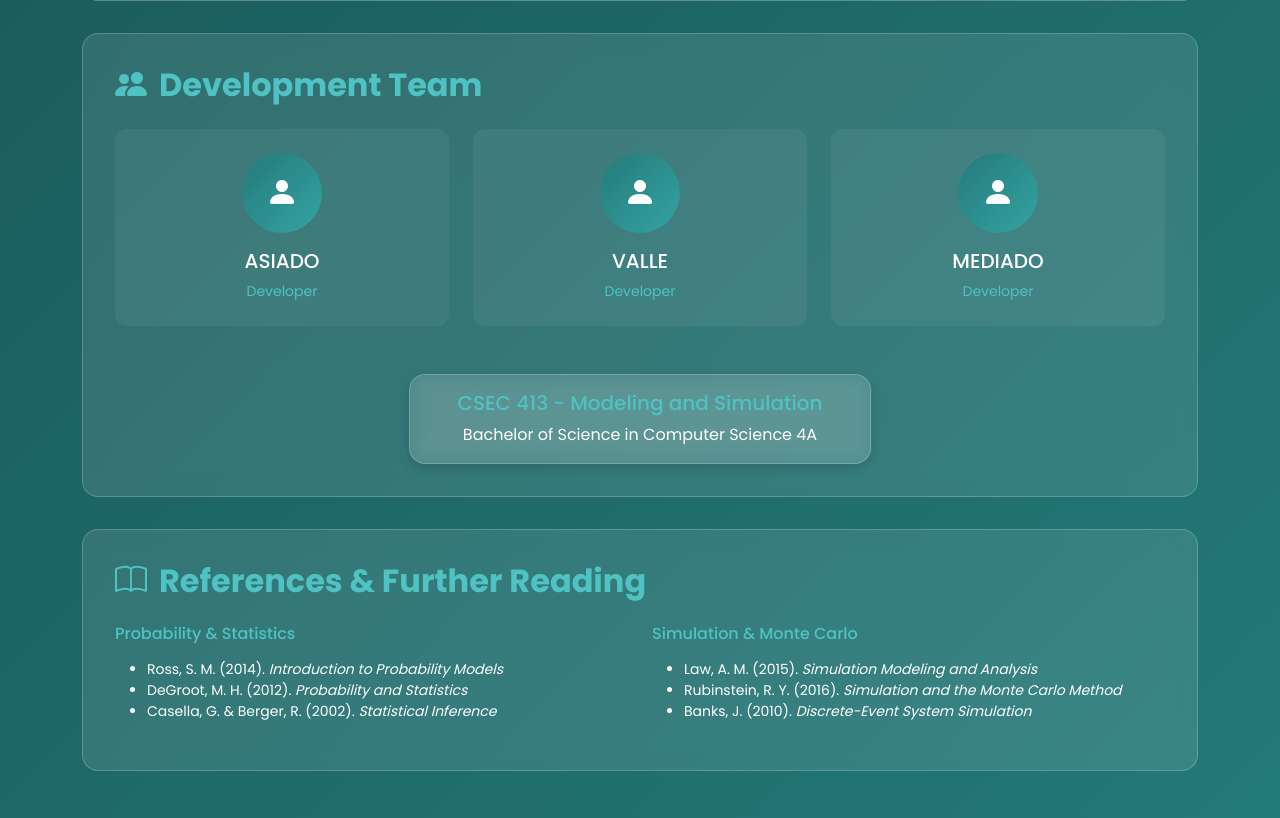
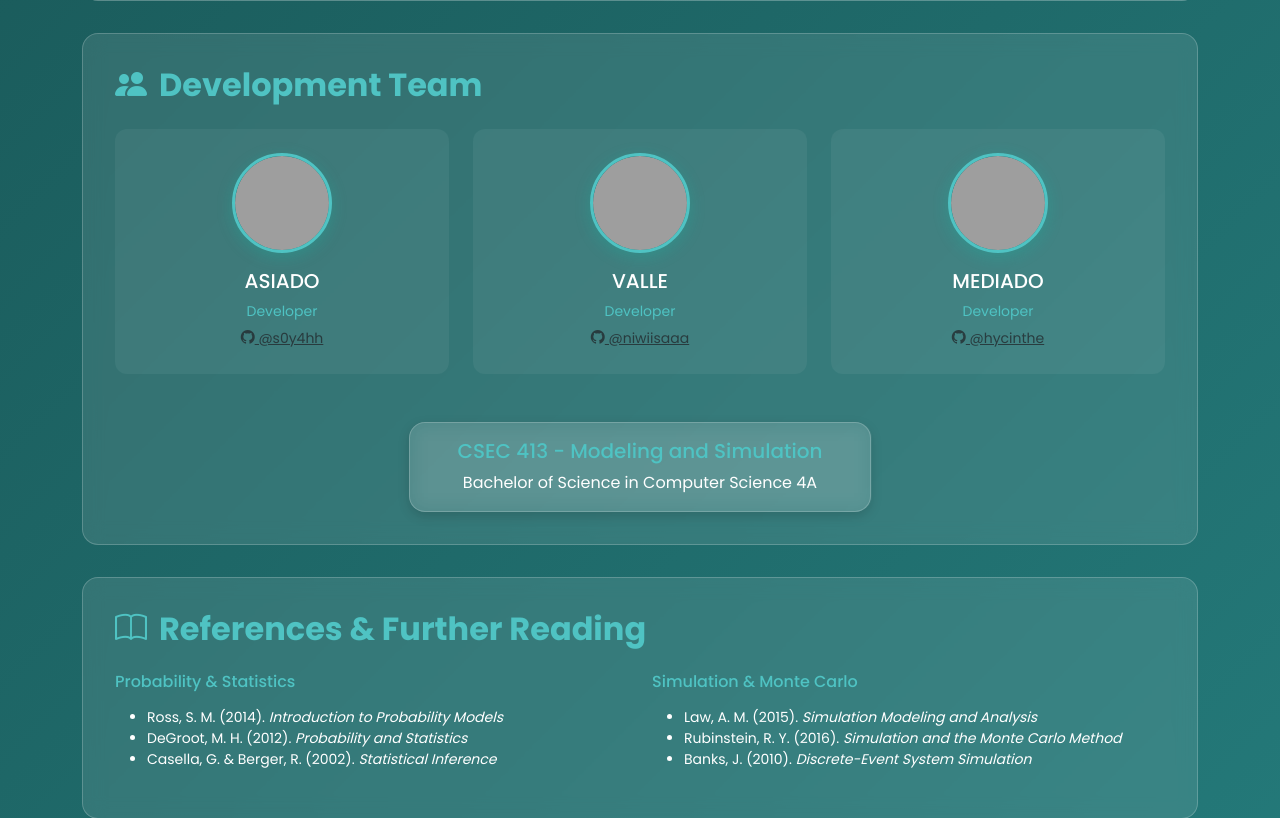
Before and after one commit to s0y4hh/Roll_Quest, a Flask app: page /about/ in a window 1280 px wide. Shown: the part 2652-3470 px from the top of the page. Run offline with Flask 3, Linux system fonts and the light colour scheme; some libraries are stand-ins or nearby versions; grey boxes are pictures that could not be loaded.

Commit message:
Update team profiles with GitHub avatars and circular frame styling

```diff
--- a/app/static/css/style.css
+++ b/app/static/css/style.css
@@ -796,8 +796,8 @@ body {
 }
 
 .team-member-avatar {
-    width: 80px;
-    height: 80px;
+    width: 100px;
+    height: 100px;
     background: linear-gradient(135deg, var(--primary-main) 0%, var(--primary-light) 100%);
     border-radius: 50%;
     display: flex;
@@ -806,6 +806,16 @@ body {
     margin: 0 auto 1rem;
     font-size: 2rem;
     color: var(--text-light);
+    overflow: hidden;
+    border: 3px solid var(--primary-lighter);
+    box-shadow: 0 4px 15px rgba(20, 184, 166, 0.3);
+}
+
+.team-member-avatar img {
+    width: 100%;
+    height: 100%;
+    object-fit: cover;
+    border-radius: 50%;
 }
 
 .formula-box {
--- a/app/templates/about.html
+++ b/app/templates/about.html
@@ -246,28 +246,37 @@
                 <div class="col-md-4 mb-4">
                     <div class="team-member">
                         <div class="team-member-avatar">
-                            <i class="bi bi-person-fill"></i>
+                            <img src="https://github.com/s0y4hh.png" alt="ASIADO">
                         </div>
                         <h5>ASIADO</h5>
-                        <p class="text-teal small mb-0">Developer</p>
+                        <p class="text-teal small mb-1">Developer</p>
+                        <a href="https://github.com/s0y4hh" target="_blank" class="text-muted small">
+                            <i class="bi bi-github"></i> @s0y4hh
+                        </a>
                     </div>
                 </div>
                 <div class="col-md-4 mb-4">
                     <div class="team-member">
                         <div class="team-member-avatar">
-                            <i class="bi bi-person-fill"></i>
+                            <img src="https://github.com/niwiisaaa.png" alt="VALLE">
                         </div>
                         <h5>VALLE</h5>
-                        <p class="text-teal small mb-0">Developer</p>
+                        <p class="text-teal small mb-1">Developer</p>
+                        <a href="https://github.com/niwiisaaa" target="_blank" class="text-muted small">
+                            <i class="bi bi-github"></i> @niwiisaaa
+                        </a>
                     </div>
                 </div>
                 <div class="col-md-4 mb-4">
                     <div class="team-member">
                         <div class="team-member-avatar">
-                            <i class="bi bi-person-fill"></i>
+                            <img src="https://github.com/hycinthe.png" alt="MEDIADO">
                         </div>
                         <h5>MEDIADO</h5>
-                        <p class="text-teal small mb-0">Developer</p>
+                        <p class="text-teal small mb-1">Developer</p>
+                        <a href="https://github.com/hycinthe" target="_blank" class="text-muted small">
+                            <i class="bi bi-github"></i> @hycinthe
+                        </a>
                     </div>
                 </div>
             </div>
```
